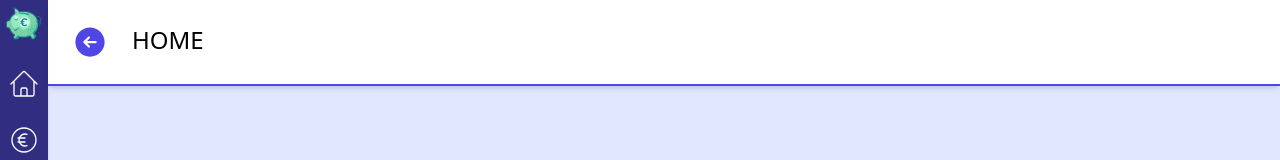
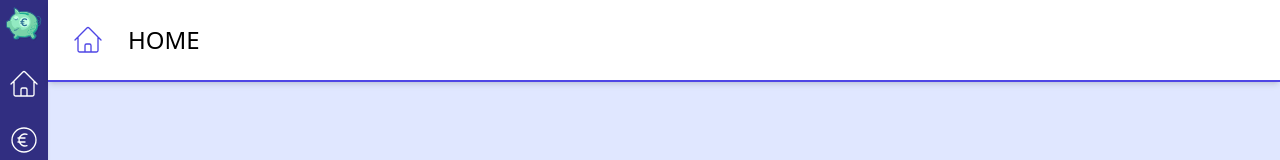
Before and after one commit to DomeT99/hello-money, a Vue app: page / in a window 1280 px wide. Shown: the top 160 px of the page. Built offline with nearby package versions, Linux system fonts and the light colour scheme.

Commit message:
feat: change header icon

```diff
--- a/src/components/HMNavbar.vue
+++ b/src/components/HMNavbar.vue
@@ -1,4 +1,5 @@
 <script setup lang="ts">
+import type { Component } from "vue";
 //Components
 import HMHomeIcon from "@/components/Icons/HMHomeIcon.vue";
 import HMExpenseIcon from "@/components/Icons/HMExpenseIcon.vue";
@@ -13,15 +14,19 @@ import router from "@/router";
 import { useLayoutStore } from "@/stores/layoutStore";
 const store = useLayoutStore();
 
-
-function changeRoute(newRoute: string) {
+function changeRoute(newRoute: string, icon: Component) {
   router.push(newRoute);
   changeTitle(newRoute);
+  changeIcon(icon);
 }
 
 function changeTitle(newRoute: string) {
   let title = newRoute.toUpperCase().slice(1);
   store.changeTitle(title);
+}
+
+function changeIcon(icon: Component) {
+  store.changeIcon(icon);
 }
 </script>
 <template>
@@ -40,47 +45,47 @@ function changeTitle(newRoute: string) {
       <ul class="mt-1">
         <li class="hover:bg-indigo-800">
           <a
-            @click="changeRoute('/')"
+            @click="changeRoute('/', HMHomeIcon)"
             class="h-10 px-1 flex justify-center items-center w-full focus:text-orange-500"
           >
-            <HMHomeIcon />
+            <HMHomeIcon stroke="white"/>
           </a>
         </li>
 
         <li class="hover:bg-indigo-800">
           <a
-            @click="changeRoute('/expense')"
+            @click="changeRoute('/expense', HMExpenseIcon)"
             class="h-10 px-1 flex justify-center items-center w-full focus:text-orange-500"
           >
-            <HMExpenseIcon />
+            <HMExpenseIcon stroke="white"/>
           </a>
         </li>
 
         <li class="hover:bg-indigo-800">
           <a
-            @click="changeRoute('/chart')"
+            @click="changeRoute('/chart', HMChartIcon)"
             class="h-10 px-1 flex justify-center items-center w-full focus:text-orange-500"
           >
-            <HMChartIcon />
+            <HMChartIcon stroke="white"/>
           </a>
         </li>
       </ul>
 
       <div class="mt-auto hover:bg-indigo-800">
         <a
-          @click="changeRoute('/settings')"
+          @click="changeRoute('/settings', HMSettingsIcon)"
           class="h-10 px-1 flex justify-center items-center w-full focus:text-orange-500"
         >
-          <HMSettingsIcon />
+          <HMSettingsIcon stroke="white"/>
         </a>
       </div>
 
       <div class="hover:bg-indigo-800">
         <a
-          @click="changeRoute('/profile')"
+          @click="changeRoute('/profile', HMUserIcon)"
           class="h-10 px-1 flex justify-center items-center w-full focus:text-orange-500"
         >
-          <HMUserIcon />
+          <HMUserIcon stroke="white"/>
         </a>
       </div>
     </aside>
--- a/src/components/Icons/HMChartIcon.vue
+++ b/src/components/Icons/HMChartIcon.vue
@@ -2,7 +2,7 @@
 import HMIcon from "./HMIcon.vue";
 </script>
 <template>
-  <HMIcon classes="w-4 h-4" stroke="white">
+  <HMIcon classes="w-4 h-4" stroke="#4f46e5">
     <path
       fill-rule="evenodd"
       d="M2.25 13.5a8.25 8.25 0 018.25-8.25.75.75 0 01.75.75v6.75H18a.75.75 0 01.75.75 8.25 8.25 0 01-16.5 0z"
--- a/src/components/Icons/HMExpenseIcon.vue
+++ b/src/components/Icons/HMExpenseIcon.vue
@@ -2,7 +2,7 @@
 import HMIcon from "./HMIcon.vue";
 </script>
 <template>
-  <HMIcon classes="w-4 h-4" stroke="white">
+  <HMIcon classes="w-4 h-4" stroke="#4f46e5">
     <path
       stroke-linecap="round"
       stroke-linejoin="round"
--- a/src/components/Icons/HMHomeIcon.vue
+++ b/src/components/Icons/HMHomeIcon.vue
@@ -2,7 +2,7 @@
 import HMIcon from "./HMIcon.vue";
 </script>
 <template>
-  <HMIcon classes="w-4 h-4" stroke="white">
+  <HMIcon classes="w-4 h-4" stroke="#4f46e5">
     <path
       stroke-linecap="round"
       stroke-linejoin="round"
--- a/src/components/Icons/HMSettingsIcon.vue
+++ b/src/components/Icons/HMSettingsIcon.vue
@@ -2,7 +2,7 @@
 import HMIcon from "./HMIcon.vue";
 </script>
 <template>
-  <HMIcon classes="w-4 h-4" stroke="white">
+  <HMIcon classes="w-4 h-4" stroke="#4f46e5">
     <path
       fill-rule="evenodd"
       d="M11.078 2.25c-.917 0-1.699.663-1.85 1.567L9.05 4.889c-.02.12-.115.26-.297.348a7.493 7.493 0 00-.986.57c-.166.115-.334.126-.45.083L6.3 5.508a1.875 1.875 0 00-2.282.819l-.922 1.597a1.875 1.875 0 00.432 2.385l.84.692c.095.078.17.229.154.43a7.598 7.598 0 000 1.139c.015.2-.059.352-.153.43l-.841.692a1.875 1.875 0 00-.432 2.385l.922 1.597a1.875 1.875 0 002.282.818l1.019-.382c.115-.043.283-.031.45.082.312.214.641.405.985.57.182.088.277.228.297.35l.178 1.071c.151.904.933 1.567 1.85 1.567h1.844c.916 0 1.699-.663 1.85-1.567l.178-1.072c.02-.12.114-.26.297-.349.344-.165.673-.356.985-.57.167-.114.335-.125.45-.082l1.02.382a1.875 1.875 0 002.28-.819l.923-1.597a1.875 1.875 0 00-.432-2.385l-.84-.692c-.095-.078-.17-.229-.154-.43a7.614 7.614 0 000-1.139c-.016-.2.059-.352.153-.43l.84-.692c.708-.582.891-1.59.433-2.385l-.922-1.597a1.875 1.875 0 00-2.282-.818l-1.02.382c-.114.043-.282.031-.449-.083a7.49 7.49 0 00-.985-.57c-.183-.087-.277-.227-.297-.348l-.179-1.072a1.875 1.875 0 00-1.85-1.567h-1.843zM12 15.75a3.75 3.75 0 100-7.5 3.75 3.75 0 000 7.5z"
--- a/src/components/Icons/HMUserIcon.vue
+++ b/src/components/Icons/HMUserIcon.vue
@@ -2,7 +2,7 @@
 import HMIcon from "./HMIcon.vue";
 </script>
 <template>
-  <HMIcon classes="w-4 h-4" stroke="white">
+  <HMIcon classes="w-4 h-4" stroke="#4f46e5">
     <path
       fill-rule="evenodd"
       d="M18.685 19.097A9.723 9.723 0 0021.75 12c0-5.385-4.365-9.75-9.75-9.75S2.25 6.615 2.25 12a9.723 9.723 0 003.065 7.097A9.716 9.716 0 0012 21.75a9.716 9.716 0 006.685-2.653zm-12.54-1.285A7.486 7.486 0 0112 15a7.486 7.486 0 015.855 2.812A8.224 8.224 0 0112 20.25a8.224 8.224 0 01-5.855-2.438zM15.75 9a3.75 3.75 0 11-7.5 0 3.75 3.75 0 017.5 0z"
--- a/src/layouts/HMBaseLayout.vue
+++ b/src/layouts/HMBaseLayout.vue
@@ -1,6 +1,7 @@
 <script setup lang="ts">
 import HMNavbar from "@/components/HMNavbar.vue";
 import HMPageLayout from "./HMPageLayout.vue";
+
 
 import { useLayoutStore } from "@/stores/layoutStore";
 
@@ -10,7 +11,7 @@ const store = useLayoutStore();
   <section class="flex flex-row bg-indigo-100">
     <HMNavbar />
     <section class="h-screen w-screen">
-      <HMPageLayout :title="store.titleHeader">
+      <HMPageLayout :title="store.titleHeader" :icon="store.iconHeader">
         <slot />
       </HMPageLayout>
     </section>
--- a/src/layouts/HMPageLayout.vue
+++ b/src/layouts/HMPageLayout.vue
@@ -1,13 +1,13 @@
 <script setup lang="ts">
-import HMLeftArrow from "@/components/Icons/HMLeftArrow.vue";
+import type { Component } from "vue";
 
-const { title } = defineProps<{ title?: string }>();
+const { title, icon } = defineProps<{ title?: string; icon?: Component }>();
 </script>
 <template>
   <header
     class="p-3 bg-white border-b-2 border-b-indigo-600 flex flex-row shadow-md"
   >
-    <HMLeftArrow />
+    <component :is="icon" />
     <h2 class="ml-3 text-2xl">{{ title }}</h2>
   </header>
   <slot />
--- a/src/stores/layoutStore.ts
+++ b/src/stores/layoutStore.ts
@@ -1,11 +1,13 @@
 import { defineStore } from "pinia";
-import { ref } from "vue";
+import { ref, type Component } from "vue";
+
+import HMHomeIcon from "@/components/Icons/HMHomeIcon.vue";
 
 import { isEmptyString } from "@/utils/utils";
 
 export const useLayoutStore = defineStore("layoutStore", () => {
   const titleHeader = ref("HOME");
-
+  const iconHeader = ref(HMHomeIcon);
 
   function changeTitle(title: string) {
     if (isEmptyString(title)) {
@@ -15,10 +17,14 @@ export const useLayoutStore = defineStore("layoutStore", () => {
     titleHeader.value = title;
   }
 
+  function changeIcon(icon: Component) {
+    iconHeader.value = icon;
+  }
+
   function $reset() {
     titleHeader.value = "HOME";
+    iconHeader.value = HMHomeIcon;
   }
 
-
-  return { titleHeader, changeTitle };
+  return { titleHeader, iconHeader, changeTitle, changeIcon };
 });
```
